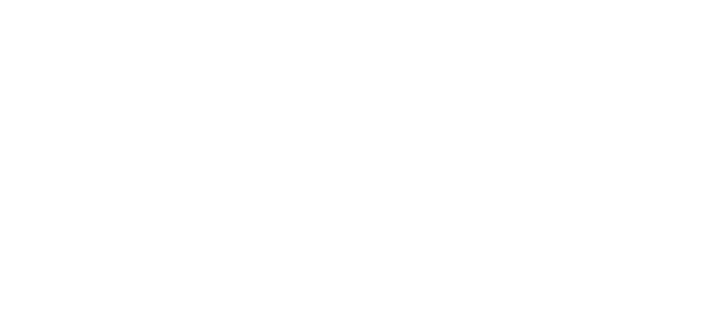
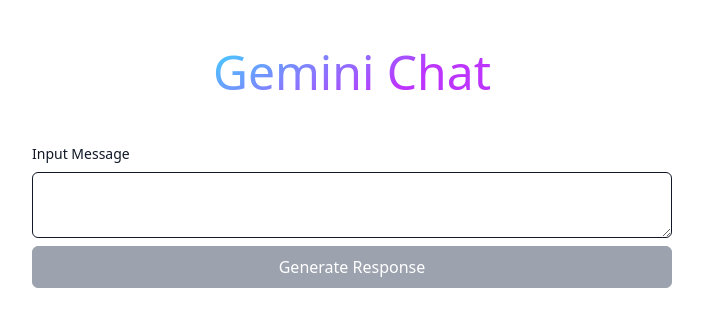
Before and after one commit to alibaihaqi/nuxt-ai-frontend, a Nuxt app: page /gemini/chat in a window 1280 px wide. Before the commit this address had no page. Shown: the top 326 px of the page, without its empty margins (288-991 px from the left). Built offline with nearby package versions, Linux system fonts and the light colour scheme.

Commit message:
feat: init pages for gemini and openai

```diff
--- /dev/null
+++ b/pages/gemini/chat.vue
@@ -0,0 +1,96 @@
+<template>
+  <main class="flex flex-col flex-1 items-center gap-4 sm:gap-8 py-8">
+    <CommonTitle
+      title="Gemini Chat"
+    />
+
+    <section class="flex flex-col gap-2 w-[90%] sm:max-w-[50%]">
+      <p class="text-sm text-gray-900 dark:text-white">
+        Input Message
+      </p>
+
+      <textarea
+        v-model="inputData"
+        class="text-gray-900 border border-gray-900 rounded-md px-3 py-2 focus:outline-none focus:border-sky-500 focus:ring-1 focus:ring-sky-500"
+        type="text"
+      />
+
+      <button
+        class="bg-sky-500 disabled:bg-gray-400 px-4 py-2 border border-sky-500 disabled:border-gray-400 text-md text-white rounded-md"
+        type="submit"
+        :disabled="!inputData || isRequestData"
+        @click="handleSubmit"
+      >
+        {{ isRequestData? 'Loading...' : 'Generate Response' }}
+      </button>
+    </section>
+
+    <section
+      v-show="result"
+      class="flex flex-col gap-2 w-[90%] sm:max-w-[60%]"
+    >
+      <h3 class="text-sm text-gray-900 dark:text-white">Response Information</h3>
+      <MdPreview
+        v-model:model-value="result"
+        class="rounded-md"
+        editor-id="preview-only"
+        language="en-US"
+        theme="dark"
+        :code-theme="'github'"
+        :show-code-row-number="true"
+      />
+    </section>
+  </main>
+</template>
+
+<script lang="ts" setup>
+import CommonTitle from '@/components/Common/CommonTitle.vue'
+import type { GeminiChatResponse } from '@/types/Gemini/GeminiChat'
+import { MdPreview } from 'md-editor-v3'
+import 'md-editor-v3/lib/preview.css'
+
+const mode = ref('dark')
+const inputData = ref('')
+const isRequestData = ref(false)
+const result = ref('')
+
+const config = useRuntimeConfig()
+
+const handleSubmit = async (e: MouseEvent) => {
+  e.preventDefault()
+  isRequestData.value = true
+  result.value = ''
+
+  const isUseGeminiStream = JSON.parse(config.public.isUseGeminiStream as string || 'false')
+
+  if (isUseGeminiStream) {
+    const eventSource = new EventSource(`${config.public.apiDomain}/gemini/stream`)
+
+    const listener = ({ data }: any) => {
+      result.value += data
+    }
+    eventSource.addEventListener('message.stream.gemini', listener)
+
+    eventSource.onerror = (error) => {
+      console.log(error)
+      eventSource.removeEventListener('message.stream.gemini', listener)
+      eventSource.close()
+    }
+  }
+
+  const response: GeminiChatResponse = await $fetch(`${config.public.apiDomain}/gemini/chat`,{
+    method: 'POST',
+    body: {
+      message: inputData.value,
+      stream: isUseGeminiStream,
+    }
+  })
+
+  if (response.success && response.result) {
+    result.value = response.result
+  }
+
+  isRequestData.value = false
+  inputData.value = ''
+}
+</script>
--- /dev/null
+++ b/pages/openai/chat.vue
@@ -0,0 +1,11 @@
+<template>
+  <main class="flex flex-col flex-1 items-center justify-center">
+    <CommonTitle
+      title="Open AI Chat"
+    />
+  </main>
+</template>
+
+<script lang="ts" setup>
+import CommonTitle from '@/components/Common/CommonTitle.vue'
+</script>
--- /dev/null
+++ b/pages/openai/image.vue
@@ -0,0 +1,11 @@
+<template>
+  <main class="flex flex-col flex-1 items-center justify-center">
+    <CommonTitle
+      title="Open AI Image"
+    />
+  </main>
+</template>
+
+<script lang="ts" setup>
+import CommonTitle from '@/components/Common/CommonTitle.vue'
+</script>
```
